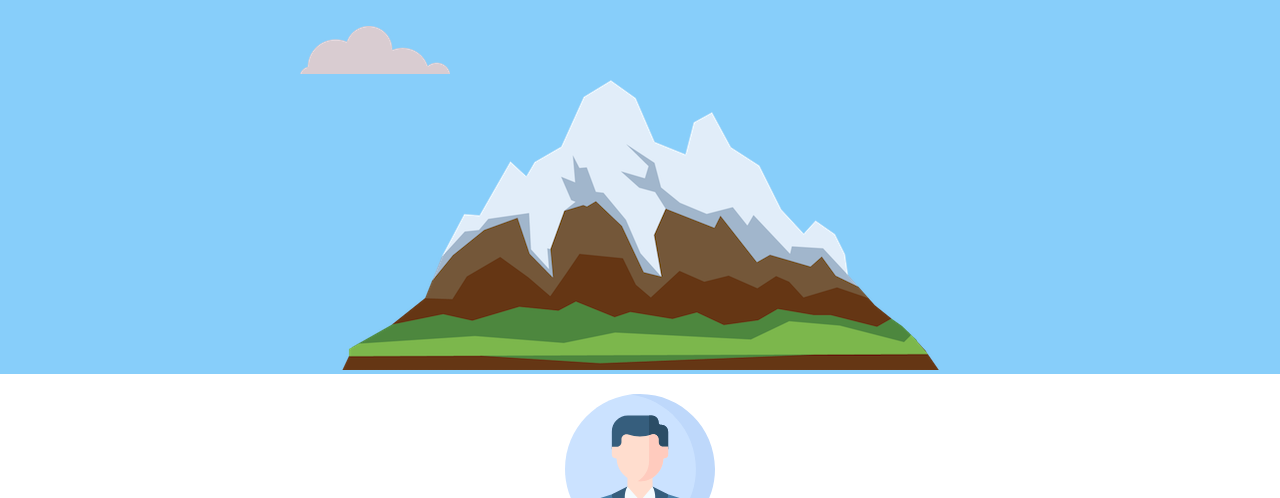
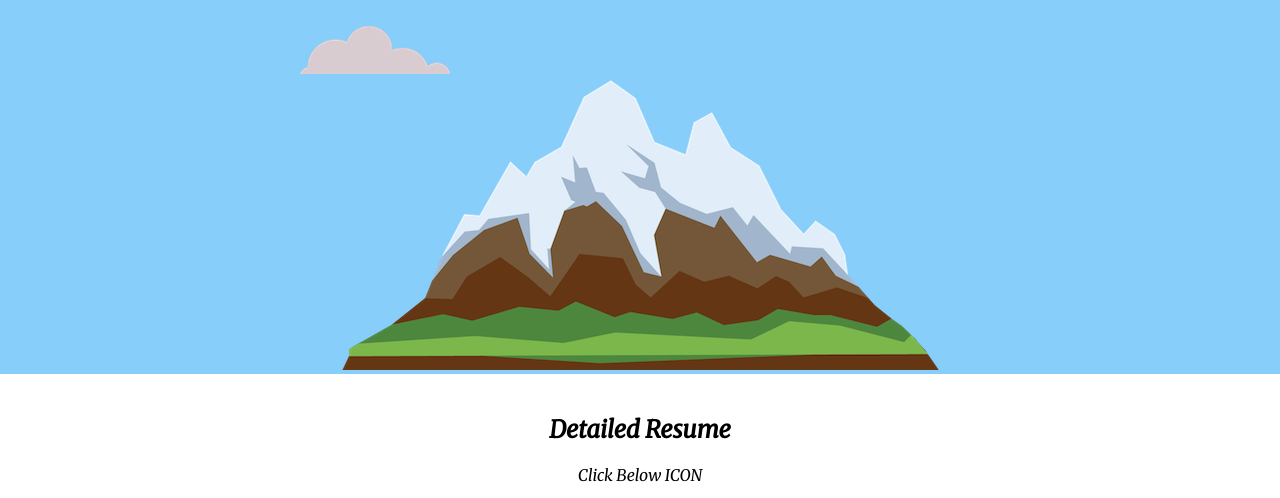
Before and after one commit to NITHI516/CV, a plain HTML site: page index.html in a window 1280 px wide. Shown: the part 252-750 px from the top of the page. Drawn offline with Linux system fonts and the light colour scheme.

Commit message:
Update index.html

```diff
--- a/index.html
+++ b/index.html
@@ -25,8 +25,9 @@
       </div>
       <div class="middle-container">
         <div class="profile">
+          <h2>Detailed Resume</h2>
+          <p>Click Below ICON</p>
           <a  href="resume.html"><img id="icon-profile" class="icons"  type="image" src="images/profile.svg" alt="profile icon"></a>
-          <h2>Detailed Resume</h2>
 
         </div>
 <hr>
```
